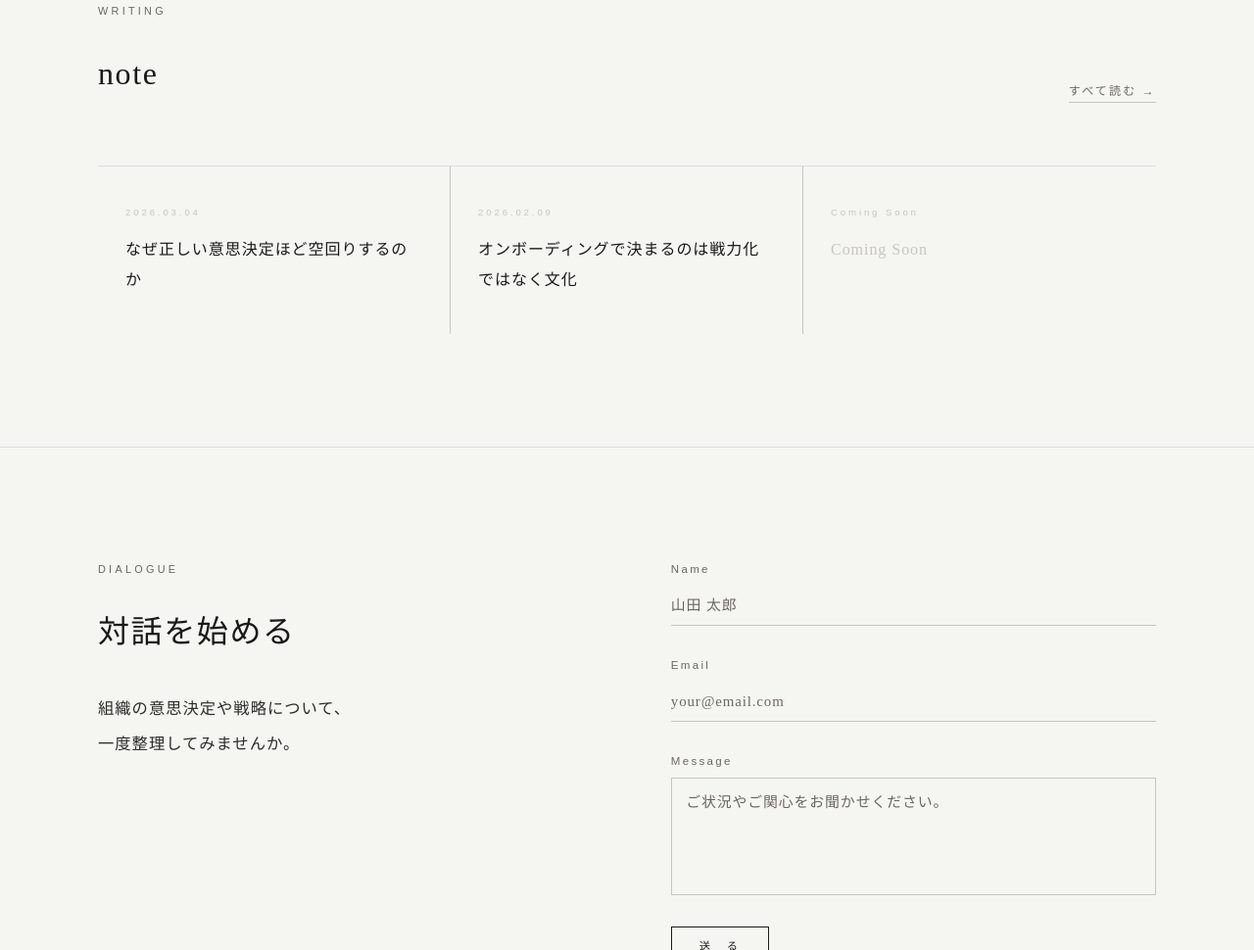
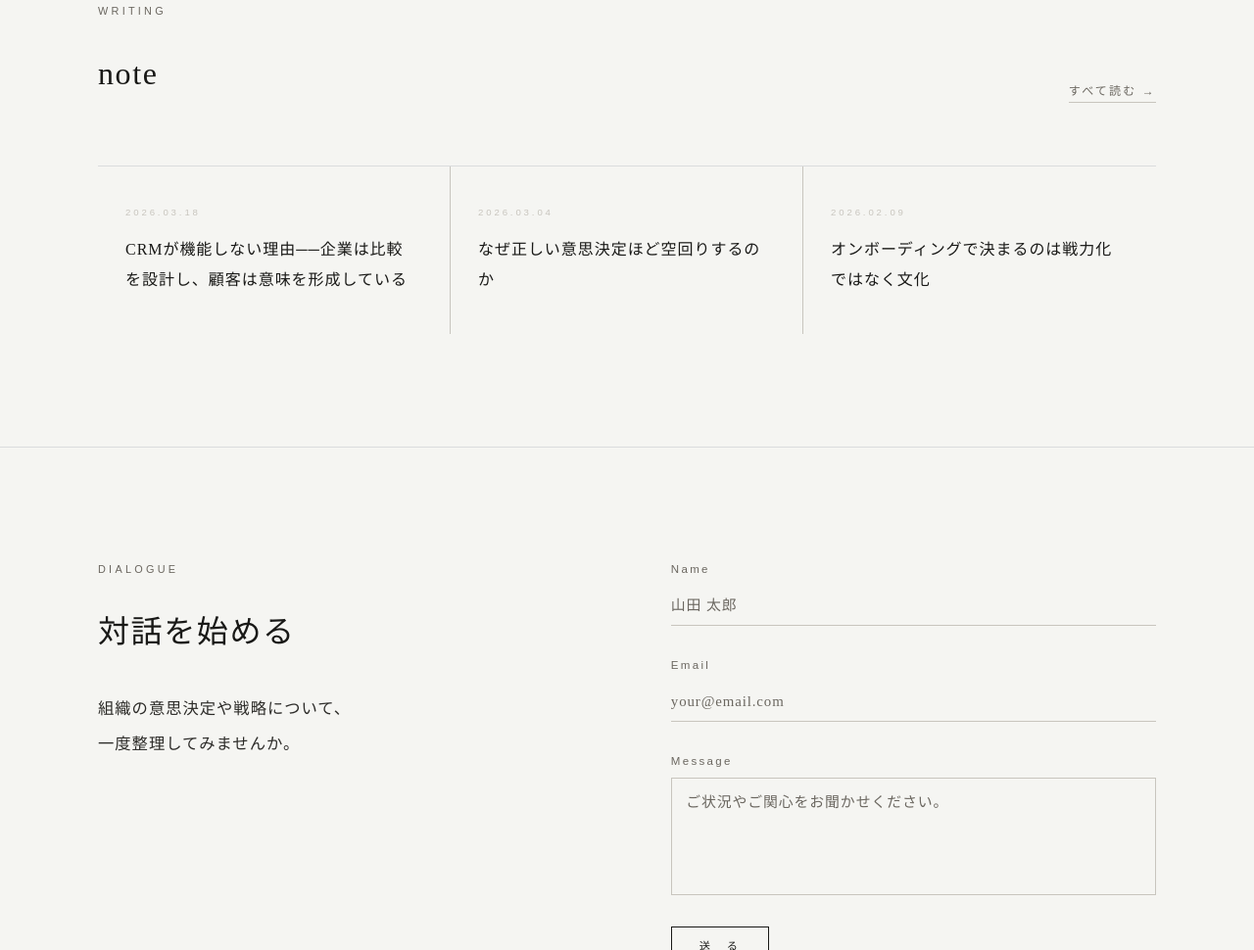
Before and after one commit to junjiyamaguchi-web/hachirokusha, a plain HTML site: page index.html in a window 1280 px wide. Shown: the part 2630-3600 px from the top of the page at 98% size. Drawn offline with nearby package versions, Linux system fonts and the light colour scheme; a web font is replaced by a local one.

Commit message:
Update index.html

```diff
--- a/index.html
+++ b/index.html
@@ -308,18 +308,18 @@
           <a href="https://note.com/junji_07" target="_blank" rel="noopener" class="note-all-link reveal d1">すべて読む →</a>
         </div>
         <div class="note-grid">
-          <a href="https://note.com/junji_07/n/nb33f8c46d2db" target="_blank" rel="noopener" class="note-card reveal">
+          <a href="https://note.com/junji_07/n/n386b196861fc" target="_blank" rel="noopener" class="note-card reveal">
+            <span class="note-date">2026.03.18</span>
+            <p class="note-title">CRMが機能しない理由──企業は比較を設計し、顧客は意味を形成している</p>
+          </a>
+          <a href="https://note.com/junji_07/n/nb33f8c46d2db" target="_blank" rel="noopener" class="note-card reveal d1">
             <span class="note-date">2026.03.04</span>
             <p class="note-title">なぜ正しい意思決定ほど空回りするのか</p>
           </a>
-          <a href="https://note.com/junji_07/n/nd65d932c3c11" target="_blank" rel="noopener" class="note-card reveal d1">
+          <a href="https://note.com/junji_07/n/nd65d932c3c11" target="_blank" rel="noopener" class="note-card reveal d2">
             <span class="note-date">2026.02.09</span>
             <p class="note-title">オンボーディングで決まるのは戦力化ではなく文化</p>
           </a>
-          <div class="note-card note-card--soon reveal d2">
-            <span class="note-date">Coming Soon</span>
-            <p class="note-title note-title--soon">Coming Soon</p>
-          </div>
         </div>
       </div>
     </section>
@@ -456,6 +456,10 @@
             notice.classList.add('is-success');
             notice.innerHTML = '<span class="notice-check">メッセージ送信完了</span><span class="notice-line1">送信しました。</span><span class="notice-line2">2営業日以内にご連絡いたします。</span>';
             notice.style.display = 'block';
+            // GA4: フォーム送信成功時にイベント送信
+            gtag('event', 'form_submit', {
+              'form_name': '対話を始める'
+            });
           } else { throw new Error('server error'); }
         } catch (_) {
           notice.classList.add('is-error');
@@ -463,13 +467,6 @@
           notice.style.display = 'block';
         }
         btn.textContent = '送　る'; btn.disabled = false;
-
-        // GA4: フォーム送信成功時にイベント送信
-        if (res.ok) {
-          gtag('event', 'form_submit', {
-            'form_name': '対話を始める'
-          });
-        }
       });
     }
 
```
